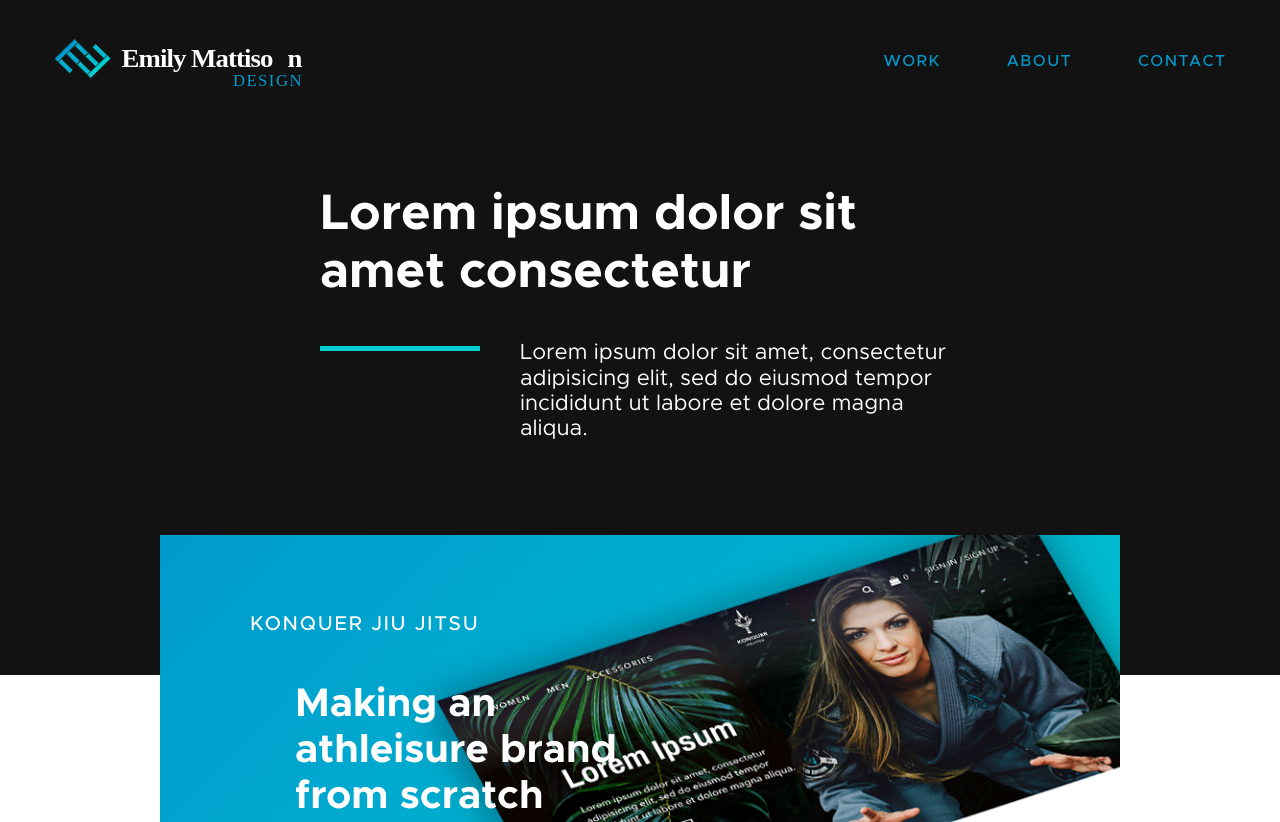
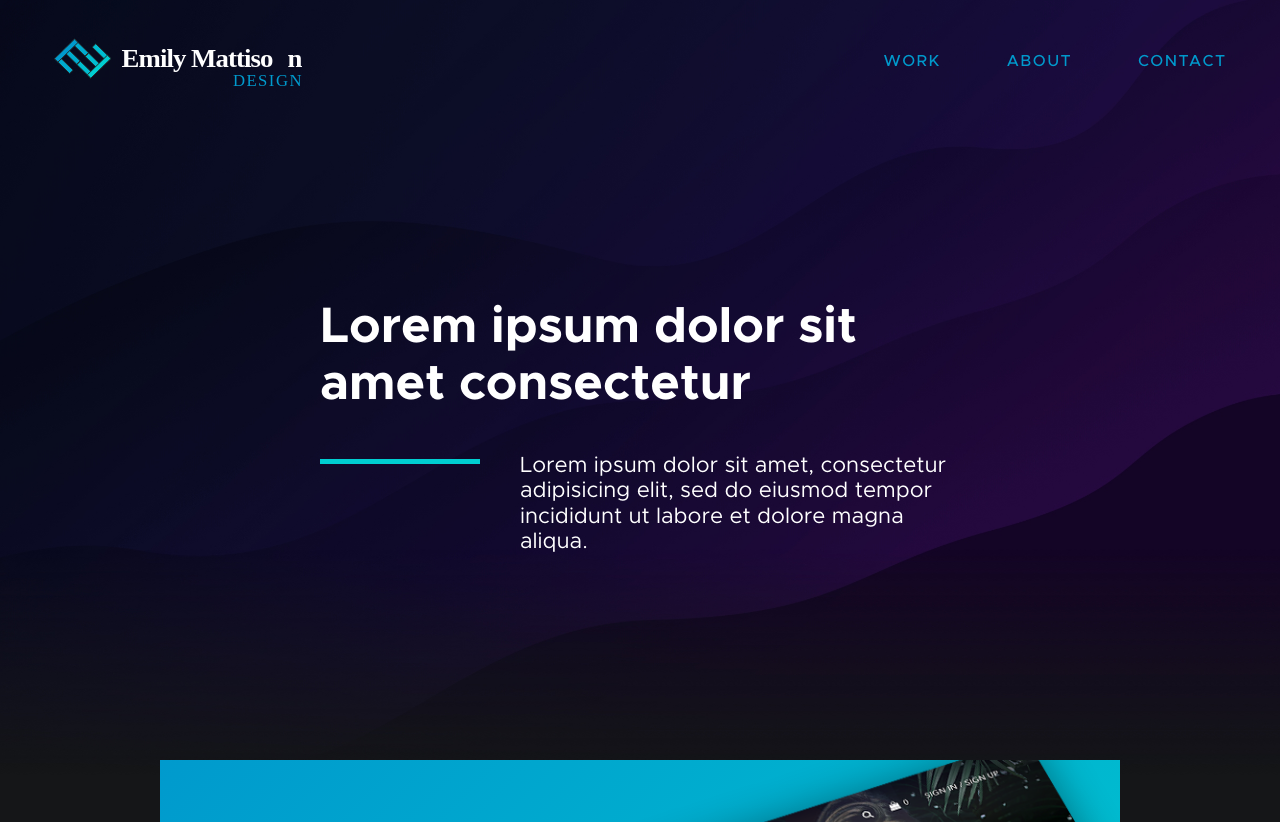
Before and after one commit to egmatti/portfolio-v2, a plain HTML site: page index.html in a window 1280 px wide. Shown: the top 822 px of the page. Drawn offline with nearby package versions, Linux system fonts and the light colour scheme.

Commit message:
Test commit

```diff
--- a/scss/pages/_home.scss
+++ b/scss/pages/_home.scss
@@ -4,8 +4,12 @@
 
 .hero-section {
   @include flexbox();
-  background: $black;
-  height: 675px;
+  // background: $black;
+  background: url("../img/featured-project/bg.jpg");
+  background-position: center;
+  background-repeat: no-repeat;
+  background-size: cover;
+  height: 900px;
   width: 100%;
 }
 
--- a/scss/utilities/_variables.scss
+++ b/scss/utilities/_variables.scss
@@ -42,7 +42,7 @@ $font-extra-bold: "Metropolis Extra Bold", Helvetica, sans-serif;
 
 // PATHS
 
-$path-image: "../images";
+$path-image: "../img";
 
 
 // BREAKPOINTS
```
Also changed, not shown: css/style.css, img/featured-project/bg.jpg (added), 1 other file.
